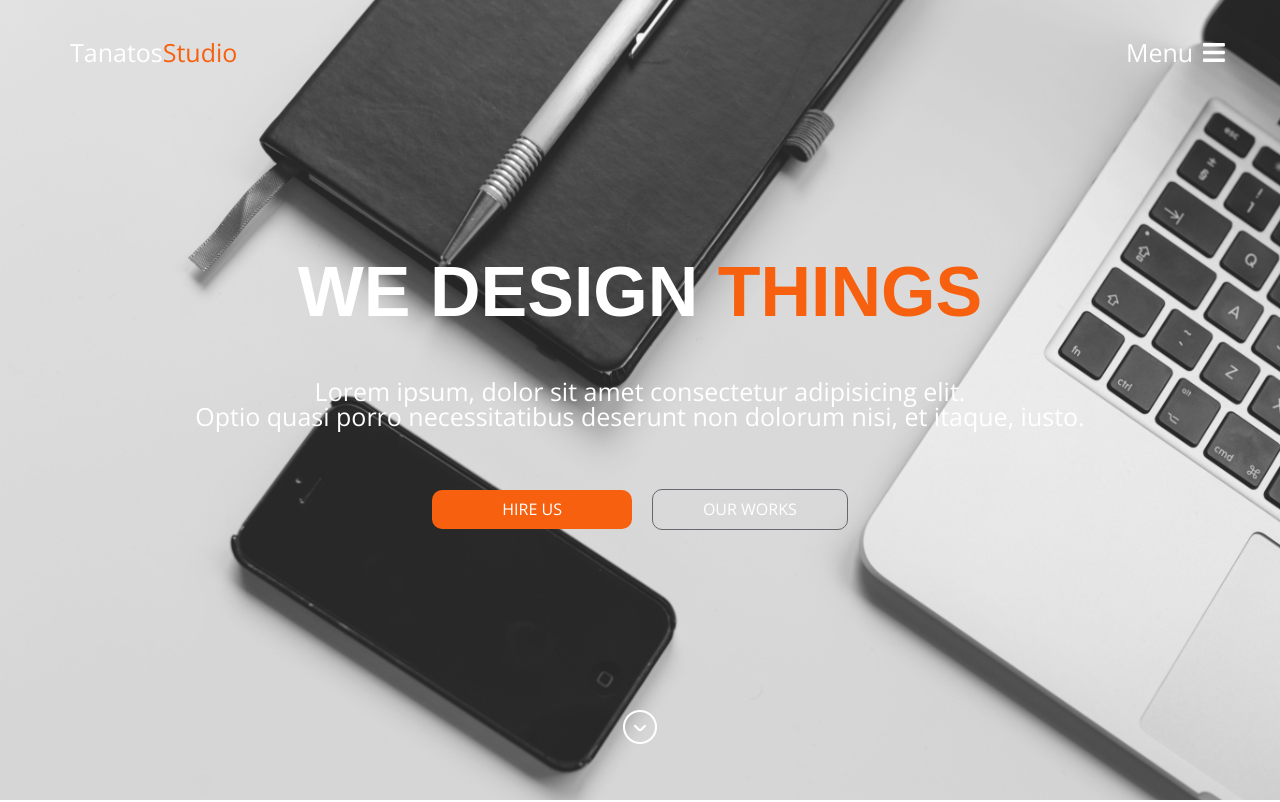
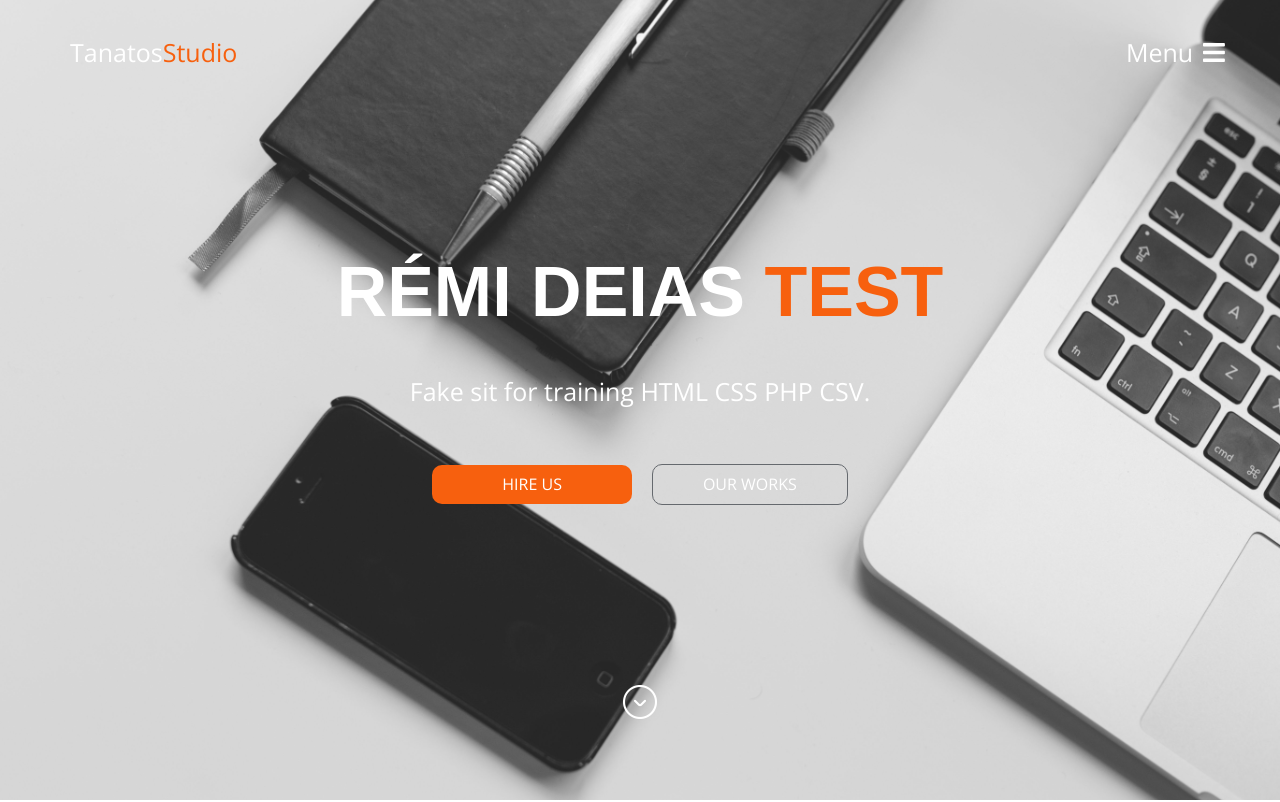
Before and after one commit to rmdeias/Tanatos, a plain HTML site: page index.html in a window 1280 px wide. Shown: the top 802 px of the page. Drawn offline with nearby package versions, Linux system fonts and the light colour scheme.

```diff
--- a/index.html
+++ b/index.html
@@ -32,8 +32,8 @@
         </header>
 
         <div class="wrapper">
-            <h1>we design <span>things</span></h1>
-            <p>Lorem ipsum, dolor sit amet consectetur adipisicing elit.<br> Optio quasi porro necessitatibus deserunt non dolorum nisi, et itaque, iusto.</p>
+            <h1>Rémi Deias <span>Test</span></h1>
+            <p>Fake sit for training HTML CSS PHP CSV.</p>
             <div id="headerA">
                 <a href="#">hire us</a>
                 <a href="#">our works</a>
```
